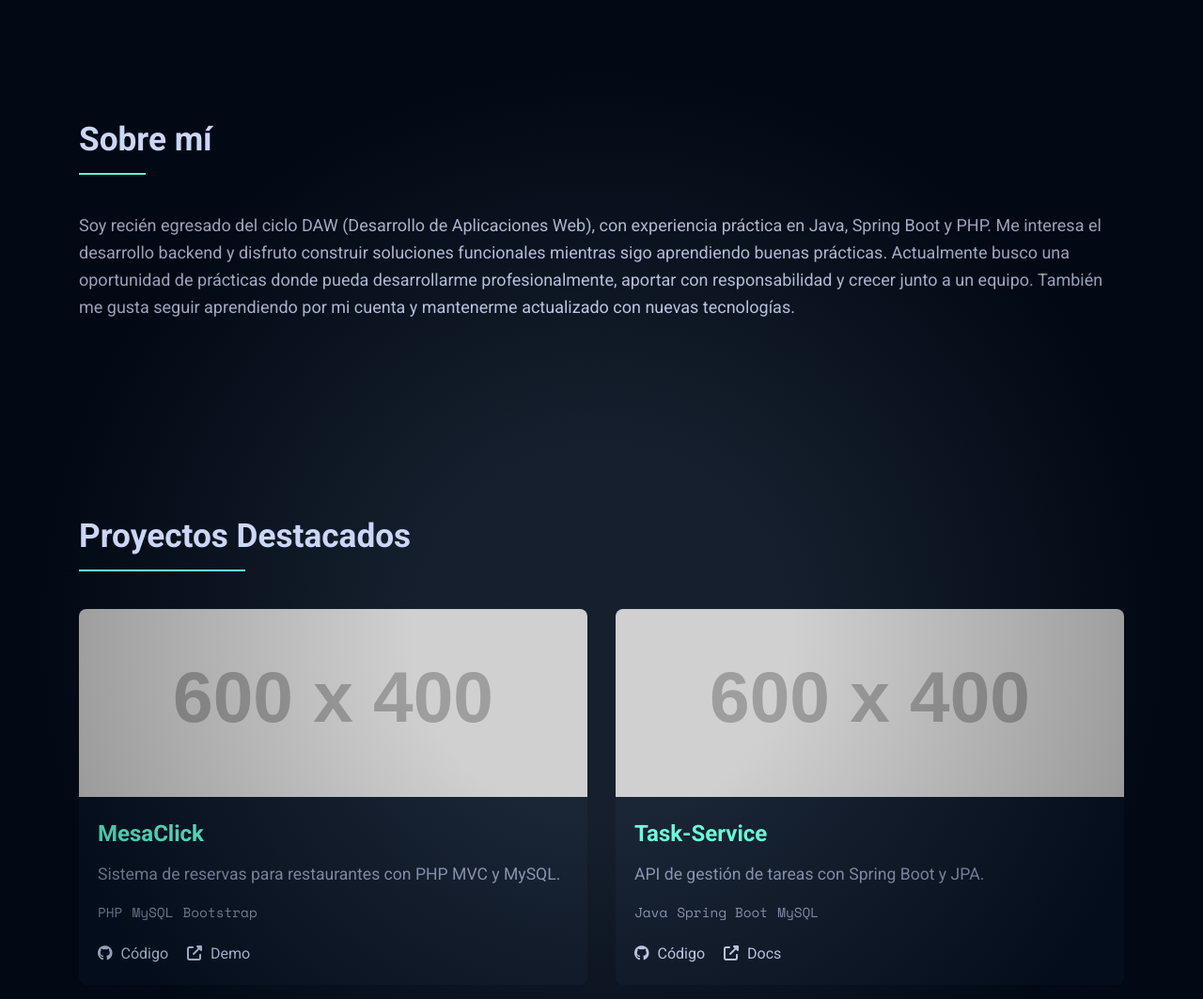
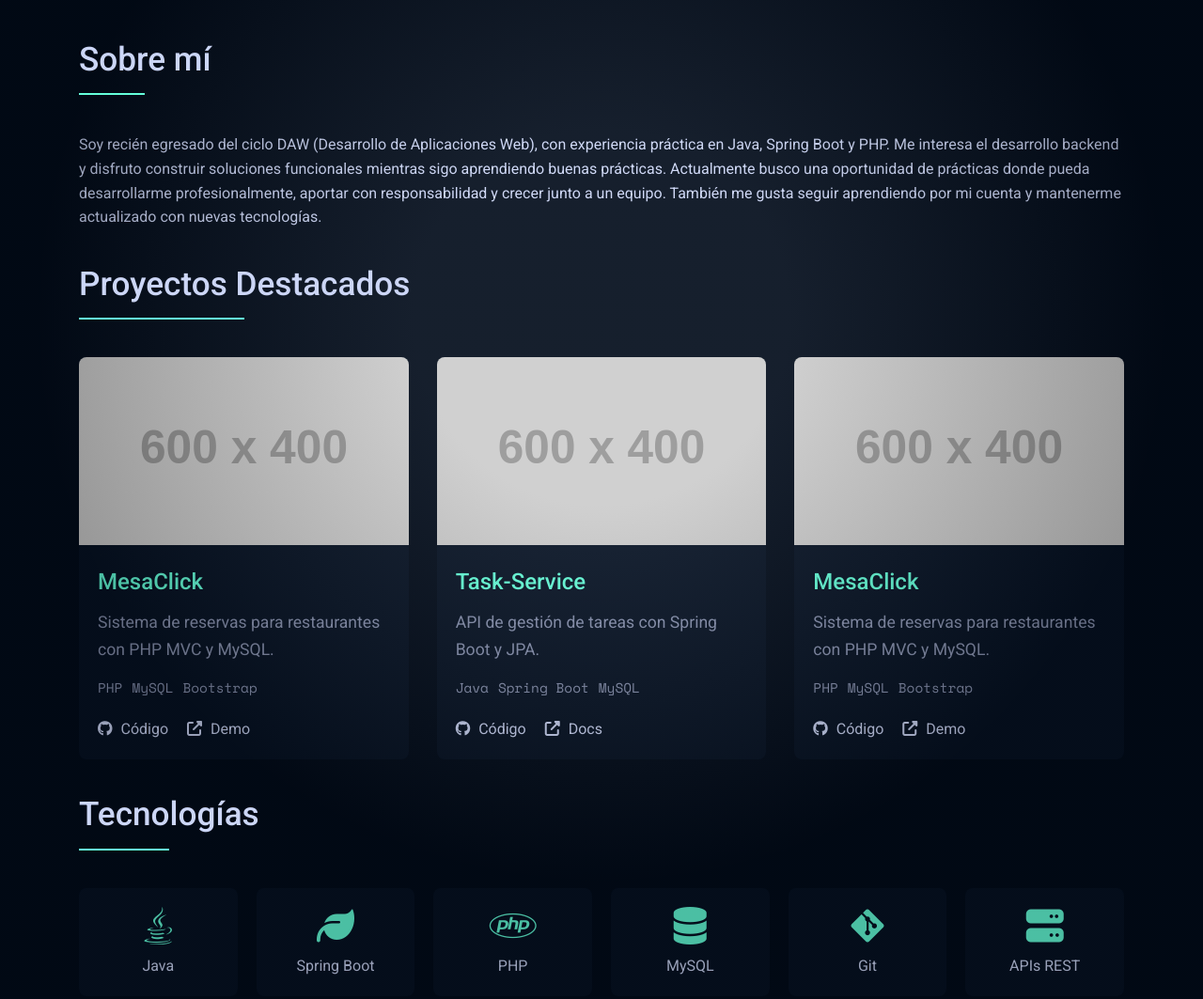
Before and after one commit to emmanuelCajas/portfolio-1, a plain HTML site: page index.html in a window 1280 px wide. Shown: the part 780-1843 px from the top of the page at 94% size. Drawn offline with nearby package versions, Linux system fonts and the light colour scheme; placeholder pictures from the web are drawn by us.

Commit message:
update: ajustando fuente y espacios

```diff
--- a/index.html
+++ b/index.html
@@ -117,11 +117,32 @@
               </div>
             </div>
           </div>
+          <div class="proyecto">
+            <div class="proyecto-img">
+              <img src="https://via.placeholder.com/600x400" alt="MesaClick" />
+            </div>
+            <div class="proyecto-info">
+              <h3>MesaClick</h3>
+              <p>Sistema de reservas para restaurantes con PHP MVC y MySQL.</p>
+              <ul class="tech-list">
+                <li>PHP</li>
+                <li>MySQL</li>
+                <li>Bootstrap</li>
+              </ul>
+              <div class="proyecto-links">
+                <a href="#" target="_blank"
+                  ><i class="fab fa-github"></i> Código</a
+                >
+                <a href="#" target="_blank"
+                  ><i class="fas fa-external-link-alt"></i> Demo</a
+                >
+              </div>
+            </div>
+          </div>
+
         </div>
       </div>
     </section>
-
-
 
     <section id="tecnologias" class="tecnologias">
       <div class="container">
--- a/styles.css
+++ b/styles.css
@@ -19,11 +19,11 @@ body {
     color: var(--text-color);
     background-color: var(--bg-dark);
     line-height: 1.6;
-    font-size: 18px;
+    font-size: 16px;
 }
 
 h1, h2, h3 {
-    font-weight: 700;
+    font-weight: 500;
 }
 
 .container {
@@ -66,7 +66,7 @@ nav {
 .nav-links a {
     color: var(--text-color);
     text-decoration: none;
-    font-size: 1.3rem;
+    font-size: 1.2rem;
     transition: color 0.3s;
 }
 
@@ -87,7 +87,7 @@ nav {
     height: 100vh;
     display: flex;
     align-items: center;
-    padding-top: 80px;
+    padding-top: 50px;
 }
 
 .hero h1 {
@@ -125,7 +125,7 @@ nav {
 }
 
 section {
-    padding: 100px 0;
+    padding: 15px 0;
 }
 
 h2 {
```
